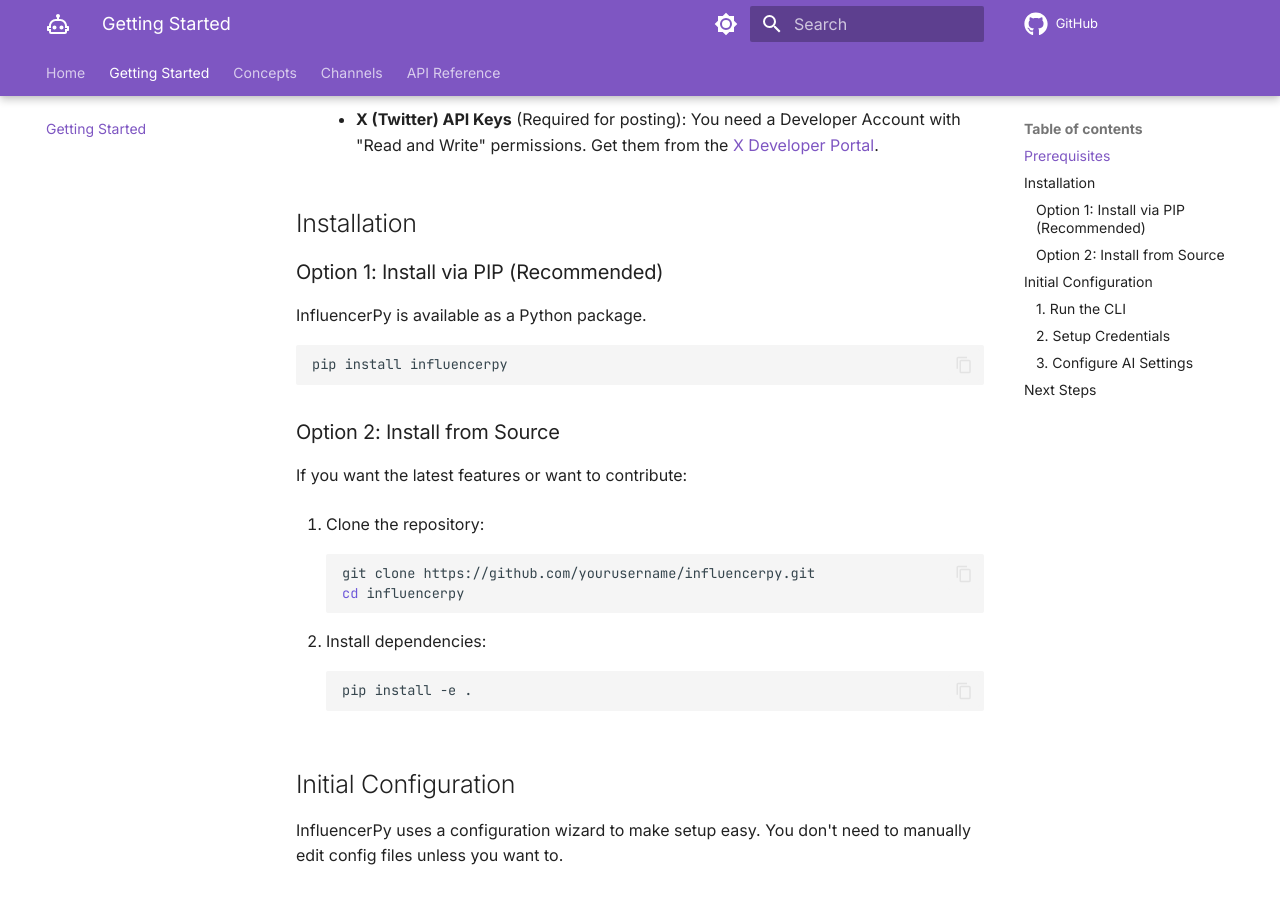
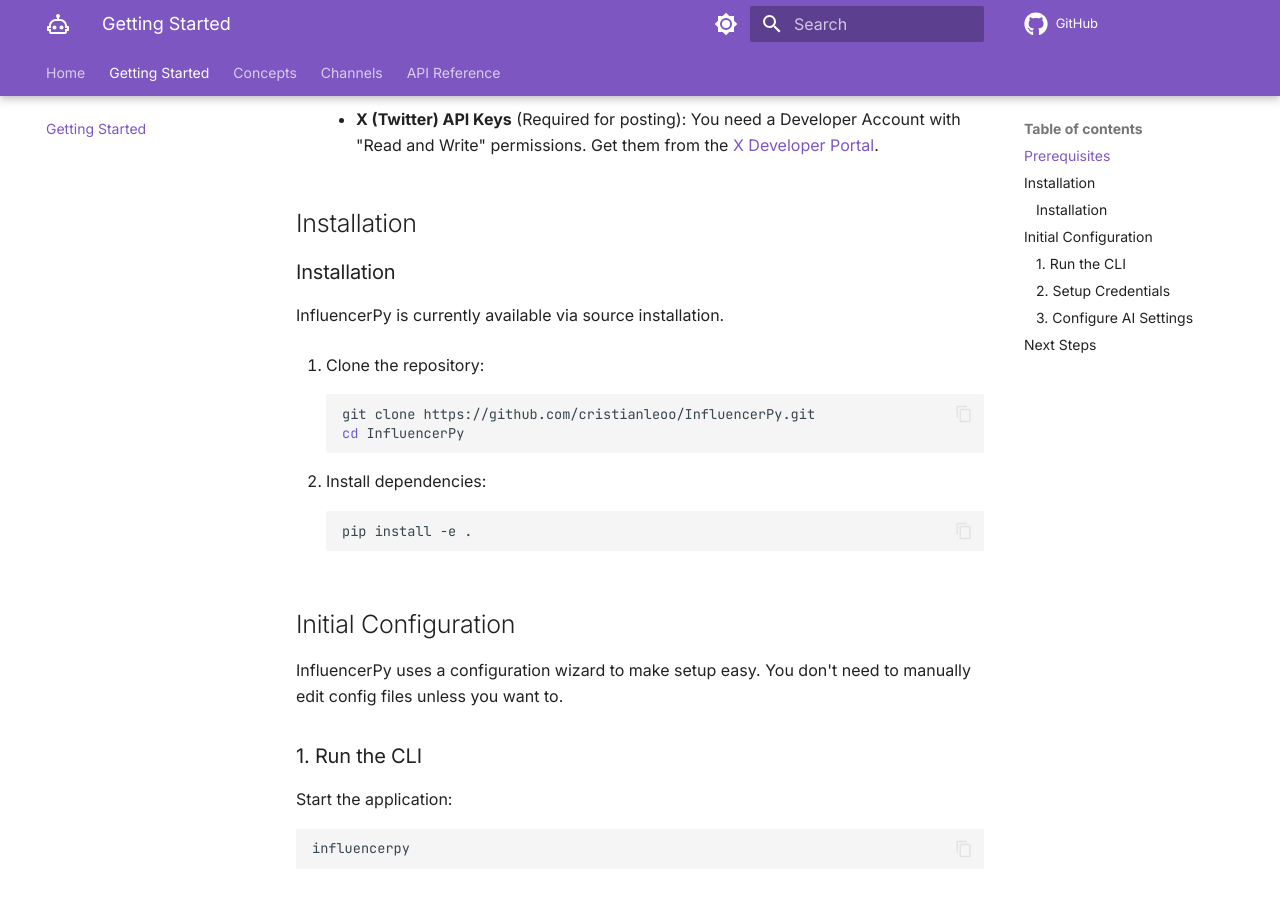
Before and after one commit to cristianleoo/InfluencerPy, an MkDocs documentation site: the page built from docs/getting-started.md, in a window 1280 px wide and 900 px high, scrolled down 314 px. Built offline with MkDocs 1.6.1 and Material for MkDocs 9.7.7, drawn with Linux system fonts in a browser that asks for light colours; comment, search, counter and statistics services are not loaded.

Commit message:
updated doc

````diff
--- a/docs/getting-started.md
+++ b/docs/getting-started.md
@@ -11,22 +11,14 @@
 
 ## Installation
 
-### Option 1: Install via PIP (Recommended)
+### Installation
 
-InfluencerPy is available as a Python package.
-
-```bash
-pip install influencerpy
-```
-
-### Option 2: Install from Source
-
-If you want the latest features or want to contribute:
+InfluencerPy is currently available via source installation.
 
 1.  Clone the repository:
     ```bash
-    git clone https://github.com/yourusername/influencerpy.git
-    cd influencerpy
+    git clone https://github.com/cristianleoo/InfluencerPy.git
+    cd InfluencerPy
     ```
 
 2.  Install dependencies:
````
Also changed, not shown: docs/index.md (+3 -1 lines).
